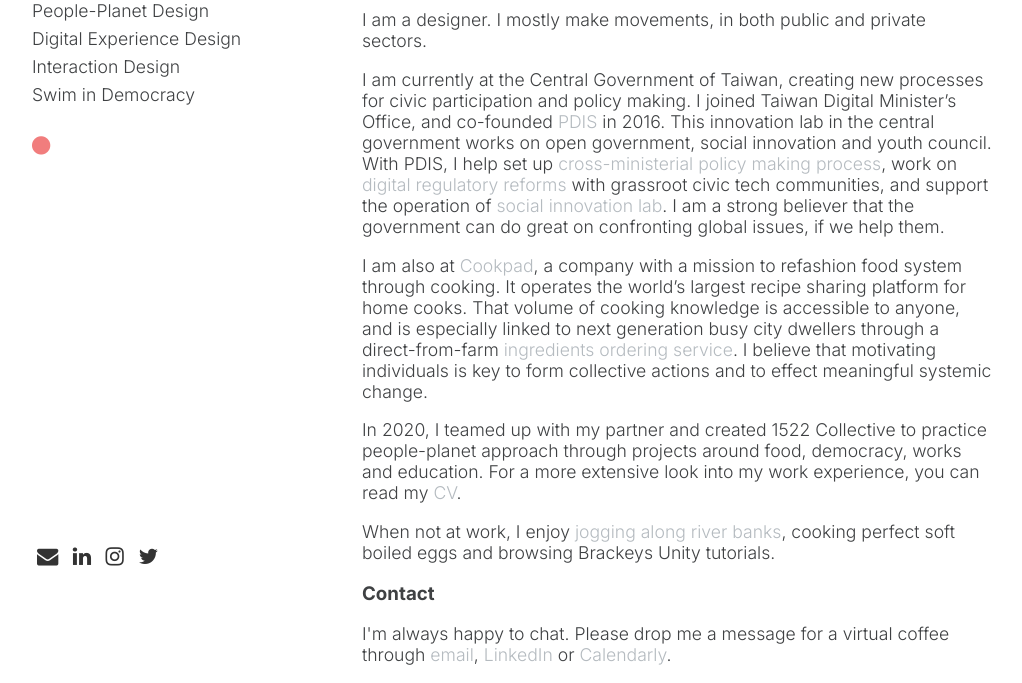
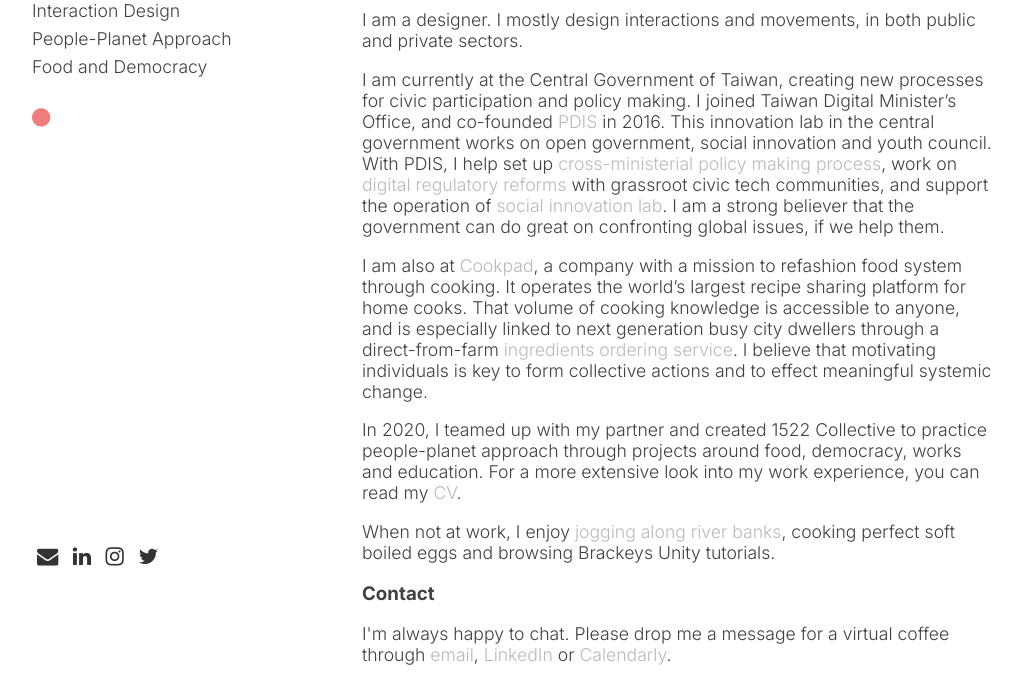
Before and after one commit to shuyanglin/shuyanglin.github.io, a website: page public/index.html in a window 1280 px wide. Shown: the part 134-817 px from the top of the page, without its empty margins (128-1150 px from the left). Drawn offline with nearby package versions, Linux system fonts and the light colour scheme.

Commit message:
Update index.html

```diff
--- a/public/index.html
+++ b/public/index.html
@@ -24,13 +24,10 @@
             <header>
                 <div id="intro">
                     <h1>Shu Yang Lin</h1>
-                    <p>People-Planet Design</p>
-                    <p>Digital Experience Design</p>
                     <p>Interaction Design</p>
-                    <p>Swim in Democracy</p>
+                    <p>People-Planet Approach</p>
+                    <p>Food and Democracy</p>
                     <a class="fa fa-circle fa-lg" id="toggleBtn" onclick="clicked()"></a>
-
-
 
                 </div>
             </header>
@@ -39,7 +36,7 @@
                     <h3>About</h3>
 
                     <p>
-                        I am a designer. I mostly make movements, in both public and private sectors.
+                        I am a designer. I mostly design interactions and  movements, in both public and private sectors.
                     </p>
 
                     <p>
```
